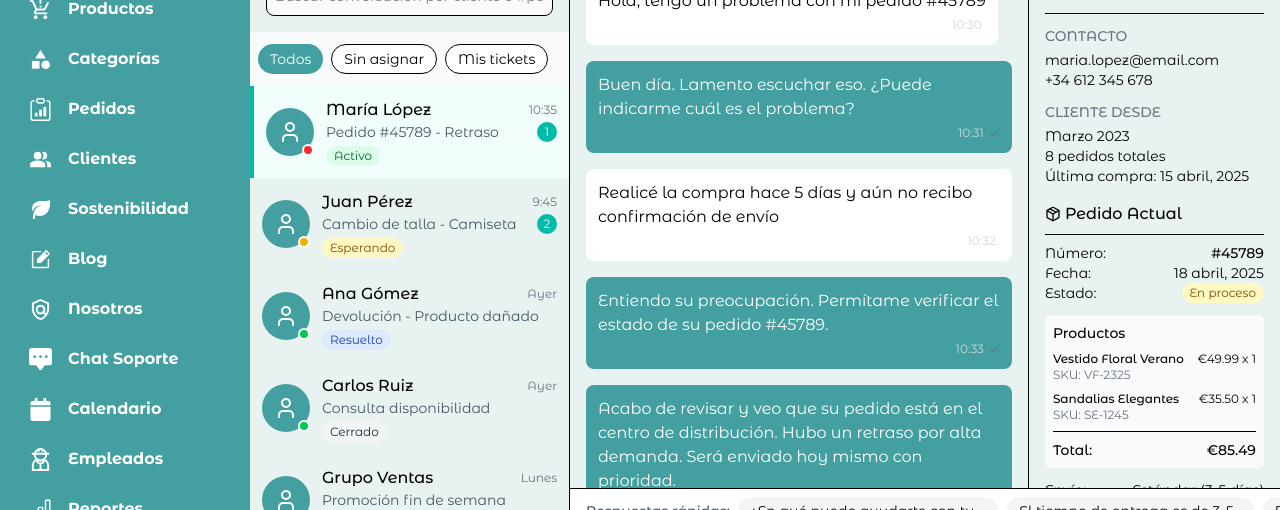
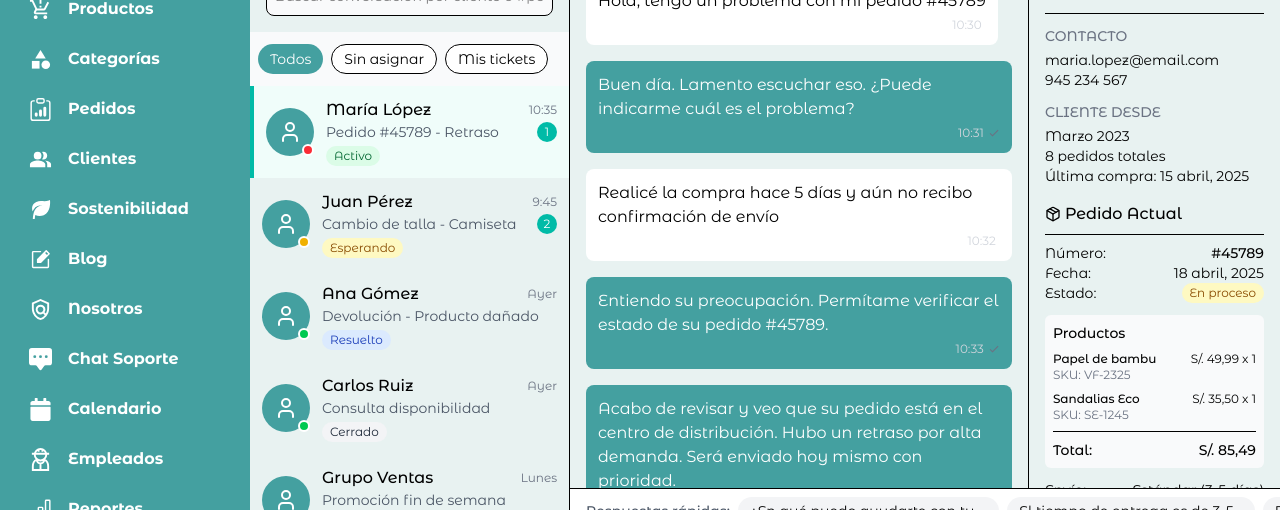
Before and after one commit to daswsi-utp/EE_Frontend, a Next.js app: page /admin/chat-soporte in a window 1280 px wide. Shown: the part 191-701 px from the top of the page. Built offline with nearby package versions, Linux system fonts and the light colour scheme.

Commit message:
fix: coin arrangement

```diff
--- a/src/app/admin/chat-soporte/data.js
+++ b/src/app/admin/chat-soporte/data.js
@@ -91,7 +91,7 @@ export const allChats = [
 export const customerInfo = {
   name: 'María López',
   email: 'maria.lopez@email.com',
-  phone: '+34 612 345 678',
+  phone: '945 234 567',
   customerSince: 'Marzo 2023',
   totalOrders: 8,
   lastPurchase: '15 abril, 2025',
@@ -100,10 +100,10 @@ export const customerInfo = {
     date: '18 abril, 2025',
     status: 'En proceso',
     items: [
-      { product: 'Vestido Floral Verano', sku: 'VF-2325', price: '€49.99', quantity: 1 },
-      { product: 'Sandalias Elegantes', sku: 'SE-1245', price: '€35.50', quantity: 1 },
+      { product: 'Papel de bambu', sku: 'VF-2325', price: 'S/. 49,99', quantity: 1 },
+      { product: 'Sandalias Eco', sku: 'SE-1245', price: 'S/. 35,50', quantity: 1 },
     ],
-    total: '€85.49',
+    total: 'S/. 85,49',
     shipping: 'Estándar (3-5 días)',
   },
 };
```
